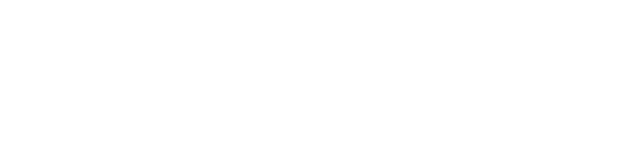
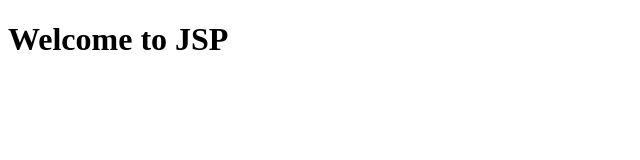
Before and after one commit to 0knave0/Git_test, a plain HTML site: page WebContent/index.html in a window 1280 px wide. Shown: the whole page, without its empty margins (0-640 px from the left). Drawn offline with Linux system fonts and the light colour scheme.

Commit message:
2018-05-24 need of fix

```diff
--- a/WebContent/index.html
+++ b/WebContent/index.html
@@ -5,6 +5,6 @@
 <title>Second Index</title>
 </head>
 <body>
-
+  <h1>Welcome to JSP</h1>
 </body>
 </html>
```
